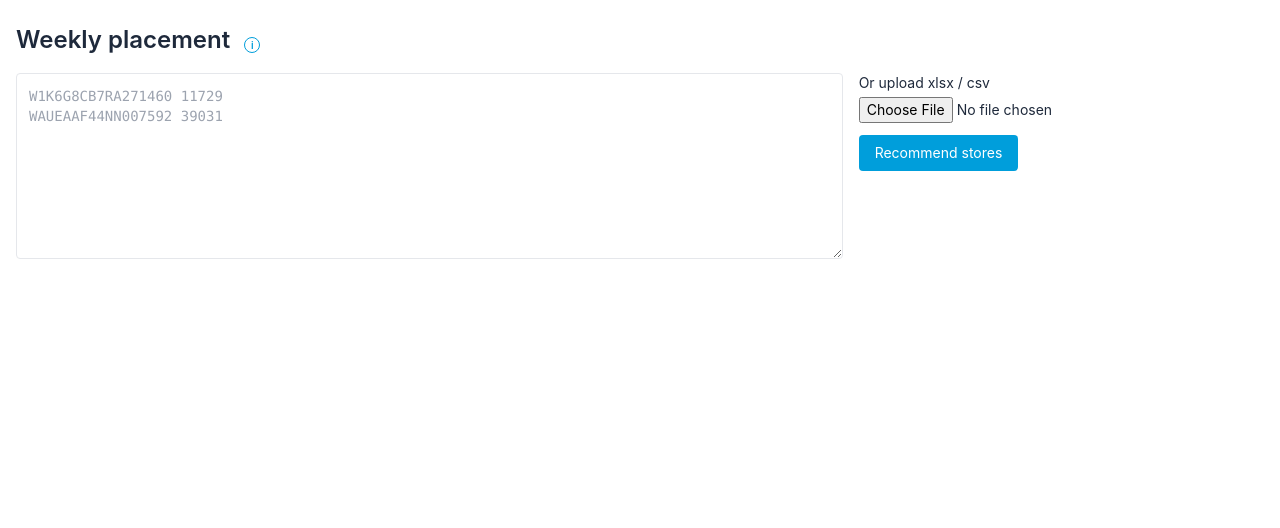
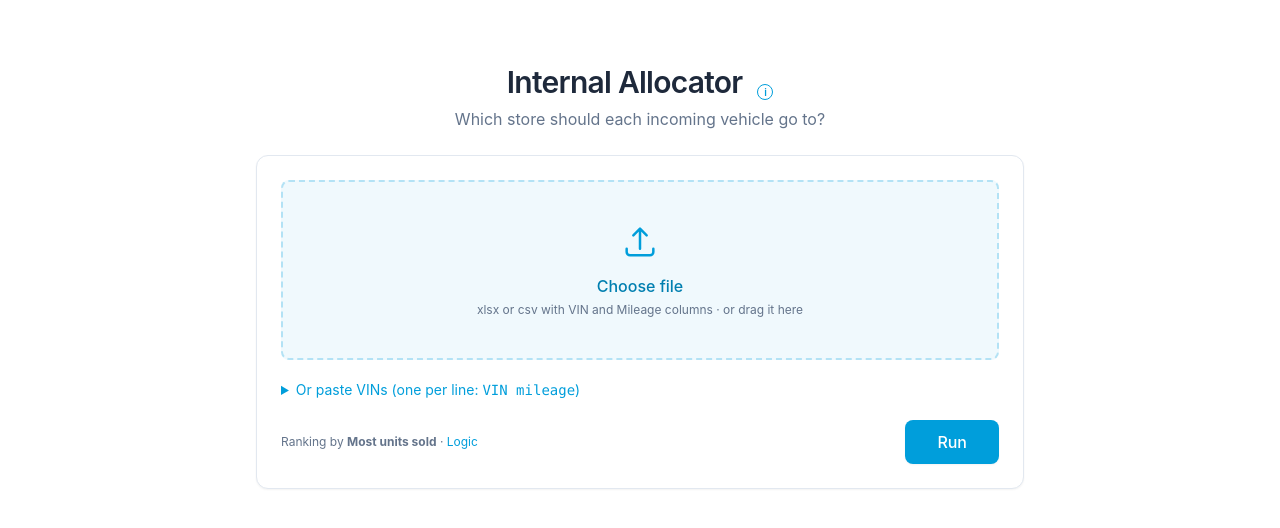
Before and after one commit to sbakhach-fjmg/fjmg-internal-allocation, a FastAPI app: page / in a window 1280 px wide. Shown: the part 56-584 px from the top of the page. Run offline with FastAPI, Linux system fonts and the light colour scheme; data that the repository does not hold is empty; some libraries are stand-ins or nearby versions.

Commit message:
Placement page: "Internal Allocator" with a file drop zone, paste option, and Run button
Co-Authored-By: Claude Fable 5.1 <noreply@anthropic.com>

```diff
--- a/app/templates/placement.html
+++ b/app/templates/placement.html
@@ -1,20 +1,43 @@
 {% extends "base.html" %}{% from "_macros.html" import gross, store_rank_table, logic_text, info %}
 {% block title %}Placement · FJ Internal Allocation{% endblock %}
 {% block body %}
-<h1 class="text-2xl font-semibold mb-4">Weekly placement {{ info("Paste this week's list (one per line: VIN mileage) or upload a sheet with VIN and Mileage columns. Each VIN is decoded through MarketCheck and matched as closely as possible on year · model · trim · spec · miles · options, then one thing is relaxed at a time (options → miles → spec → year → trim → model → body → make) until a level has ≥" ~ logic.min_cohort ~ " deals. " ~ logic_text(logic)) }}</h1>
+<div class="max-w-3xl mx-auto {{ 'mb-6' if results is not none else 'mt-10 mb-10' }}">
+  <div class="text-center mb-6">
+    <h1 class="text-3xl font-semibold tracking-tight">Internal Allocator {{ info("Upload this week's list (xlsx or csv with VIN and Mileage columns) or paste VINs. Each VIN is decoded through MarketCheck and matched as closely as possible on year · model · trim · spec · miles · options, then one thing is relaxed at a time (options → miles → spec → year → trim → model → body → make) until a level has ≥" ~ logic.min_cohort ~ " deals. " ~ logic_text(logic)) }}</h1>
+    <p class="text-slate-500 mt-1">Which store should each incoming vehicle go to?</p>
+  </div>
 
-<form method="post" action="/placement" enctype="multipart/form-data" class="grid md:grid-cols-3 gap-4 mb-6">
-  <textarea name="text" rows="8" placeholder="W1K6G8CB7RA271460 11729&#10;WAUEAAF44NN007592 39031" class="md:col-span-2 border rounded p-3 font-mono text-sm">{{ text }}</textarea>
-  <div class="space-y-3 text-sm">
-    <label class="block">Or upload xlsx / csv<br><input type="file" name="file" accept=".xlsx,.xls,.csv" class="mt-1"></label>
-    <button class="bg-fj hover:bg-fj-dark text-white rounded px-4 py-2">Recommend stores</button>
-    {% if results %}<form method="post" action="/placement/export"><input type="hidden" name="text" value="{{ text }}"><button class="text-fj hover:underline">Download as Excel</button></form>{% endif %}
-  </div>
-</form>
-{% if error %}<div class="mb-4 rounded border border-rose-200 bg-rose-50 text-rose-800 px-4 py-2 text-sm">{{ error }}</div>{% endif %}
+  <form method="post" action="/" enctype="multipart/form-data" class="rounded-xl border border-slate-200 bg-white shadow-sm p-6 space-y-5" id="allocForm">
+    <label for="fileInput" id="dropzone" class="block rounded-lg border-2 border-dashed border-fj-mid bg-fj-light/60 hover:bg-fj-light cursor-pointer px-6 py-10 text-center transition">
+      <svg class="mx-auto h-10 w-10 text-fj" fill="none" viewBox="0 0 24 24" stroke="currentColor" stroke-width="1.5"><path stroke-linecap="round" stroke-linejoin="round" d="M12 16V4m0 0l-4 4m4-4l4 4M4 16v2a2 2 0 002 2h12a2 2 0 002-2v-2"/></svg>
+      <div class="mt-3 font-medium text-fj-dark" id="fileLabel">Choose file</div>
+      <div class="text-xs text-slate-500 mt-1">xlsx or csv with VIN and Mileage columns · or drag it here</div>
+      <input id="fileInput" type="file" name="file" accept=".xlsx,.xls,.csv" class="sr-only" onchange="pickFile(this)">
+    </label>
+
+    <details class="group" {{ 'open' if text }}>
+      <summary class="cursor-pointer text-sm text-fj hover:underline select-none">Or paste VINs (one per line: <span class="font-mono">VIN mileage</span>)</summary>
+      <textarea name="text" rows="6" placeholder="W1K6G8CB7RA271460 11729&#10;WAUEAAF44NN007592 39031" class="mt-3 w-full border border-slate-200 rounded-lg p-3 font-mono text-sm focus:outline-none focus:ring-2 focus:ring-fj">{{ text }}</textarea>
+    </details>
+
+    <div class="flex items-center justify-between">
+      <span class="text-xs text-slate-500">Ranking by <b>{{ logic.label }}</b> · <a href="/logic" class="text-fj hover:underline">Logic</a></span>
+      <button class="bg-fj hover:bg-fj-dark text-white font-medium rounded-lg px-8 py-2.5 text-base shadow-sm">Run</button>
+    </div>
+  </form>
+  {% if error %}<div class="mt-4 rounded border border-rose-200 bg-rose-50 text-rose-800 px-4 py-2 text-sm">{{ error }}</div>{% endif %}
+</div>
+<script>
+function pickFile(inp){ document.getElementById('fileLabel').textContent = inp.files.length ? inp.files[0].name : 'Choose file'; }
+const dz = document.getElementById('dropzone');
+['dragenter','dragover'].forEach(e => dz.addEventListener(e, ev => { ev.preventDefault(); dz.classList.add('bg-fj-light','border-fj'); }));
+['dragleave','drop'].forEach(e => dz.addEventListener(e, ev => { ev.preventDefault(); dz.classList.remove('border-fj'); }));
+dz.addEventListener('drop', ev => { const inp = document.getElementById('fileInput'); inp.files = ev.dataTransfer.files; pickFile(inp); });
+</script>
 
 {% if results is not none %}
-<div class="mb-3 text-sm text-slate-500">{{ results|length }} vehicles</div>
+<div class="flex items-center justify-between mb-3"><h2 class="text-lg font-semibold">Recommendations <span class="text-sm font-normal text-slate-500">{{ results|length }} vehicles</span></h2>
+  <form method="post" action="/placement/export"><input type="hidden" name="text" value="{{ text }}"><button class="text-sm bg-fj hover:bg-fj-dark text-white rounded px-3 py-1.5">Download as Excel</button></form></div>
 
 {# summary table #}
 <div class="overflow-x-auto rounded border border-slate-200 bg-white mb-8">
```
